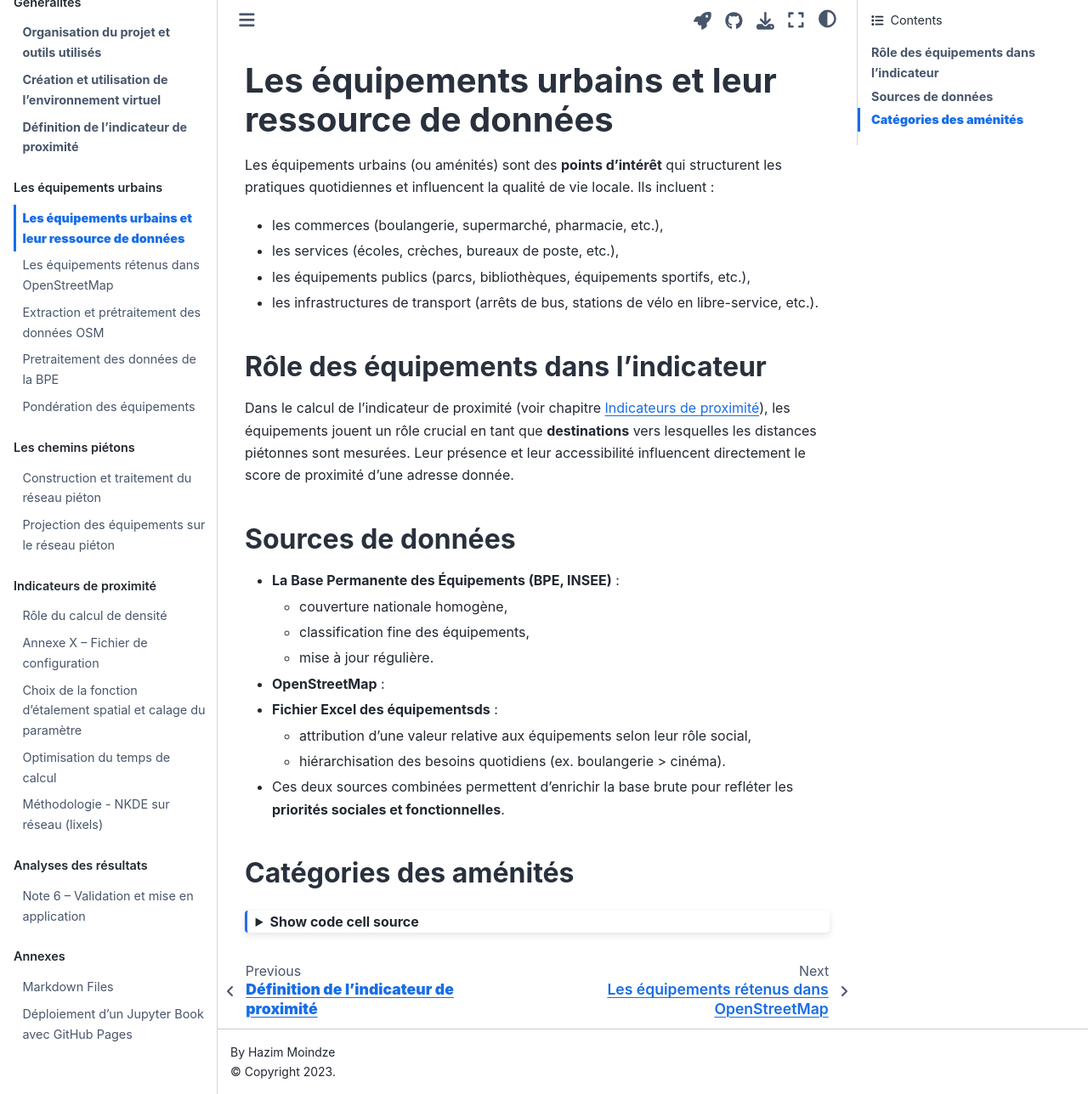
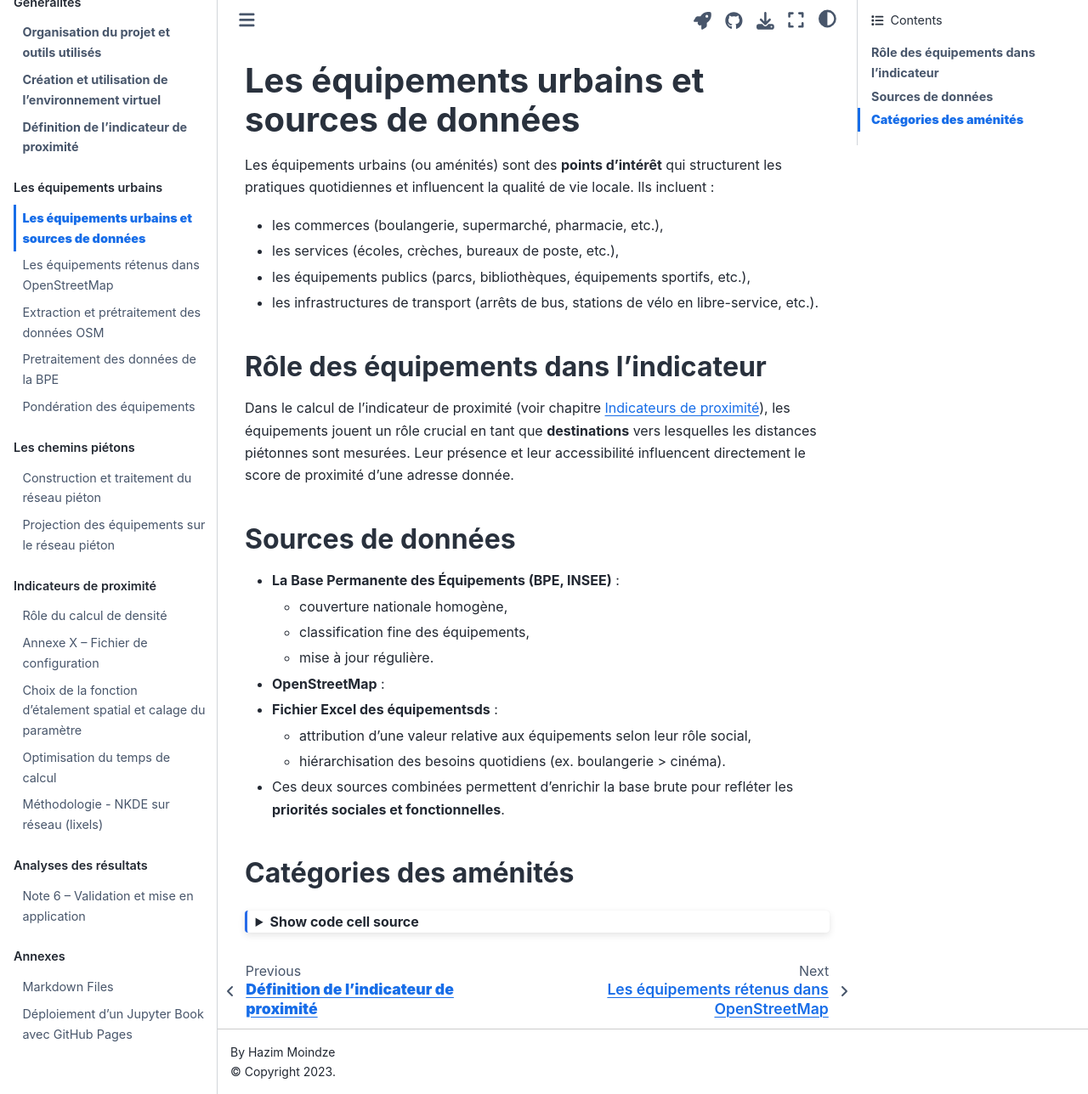
Before and after one commit to techByHazim/UrbanBook, a Jupyter Book: the page built from 3_equipements.md, in a window 1280 px wide and 1288 px high. Shown: the whole window at 85% size. Built offline with Jupyter Book 1.0.4 settings and Sphinx 7.4.7 and the Sphinx Book theme 1.1.4, drawn with Linux system fonts in a browser that asks for light colours; pages that are not in the unit, such as notebooks, are missing from menus.

Commit message:
Petite mise à jour

```diff
--- a/3_equipements.md
+++ b/3_equipements.md
@@ -12,7 +12,7 @@ kernelspec:
   name: python3
 ---
 
-# **Les équipements urbains et leur ressource de données**
+# **Les équipements urbains et sources de données**
 
 Les équipements urbains (ou aménités) sont des **points d’intérêt** qui structurent les pratiques quotidiennes et influencent la qualité de vie locale. Ils incluent :
 * les commerces (boulangerie, supermarché, pharmacie, etc.),
```
Also changed, not shown: intro.md (+1 -1 lines).
